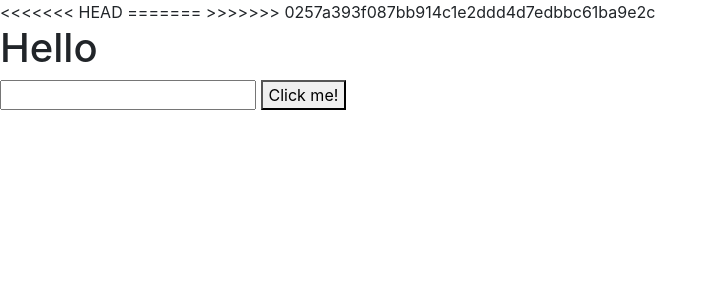
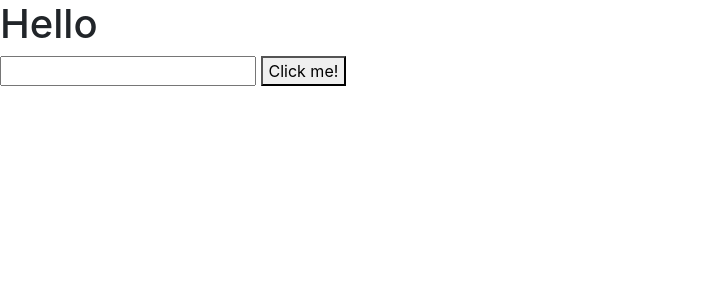
Before and after one commit to scline96/led-flag, a Flask app: page / in a window 1280 px wide. Shown: the top 300 px of the page, without its empty margins (0-718 px from the left). Run offline with Flask 2, Linux system fonts and the light colour scheme; some libraries are stand-ins or nearby versions.

Commit message:
Merge conflict resolution

```diff
--- a/website/templates/index.html
+++ b/website/templates/index.html
@@ -11,18 +11,11 @@
 		<!-- Popper JS -->
 		<script src="https://cdnjs.cloudflare.com/ajax/libs/popper.js/1.14.3/umd/popper.min.js"></script>
 
-<<<<<<< HEAD
 		<!-- Latest compiled JavaScript -->
 		<script src="https://maxcdn.bootstrapcdn.com/bootstrap/4.1.3/js/bootstrap.min.js"></script>
 
 		<!-- More Javascript -->
 		<script type="text/javascript" src="//cdnjs.cloudflare.com/ajax/libs/socket.io/1.3.6/socket.io.min.js"></script>
-=======
-	<!-- Latest compiled JavaScript -->
-	<script src="https://maxcdn.bootstrapcdn.com/bootstrap/4.1.3/js/bootstrap.min.js"></script>
-		<!-- Javascript -->
-		<script type="text/javascript" src="{{ url_for('static', filename='socket.io.min.js') }}"></script>
->>>>>>> 0257a393f087bb914c1e2ddd4d7edbbc61ba9e2c
 		<script type="text/javascript" src="{{ url_for('static', filename='button.js') }}"></script>
 	</head>
 	<body>
```
